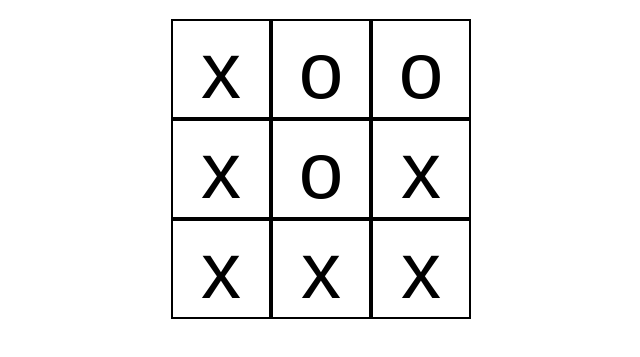
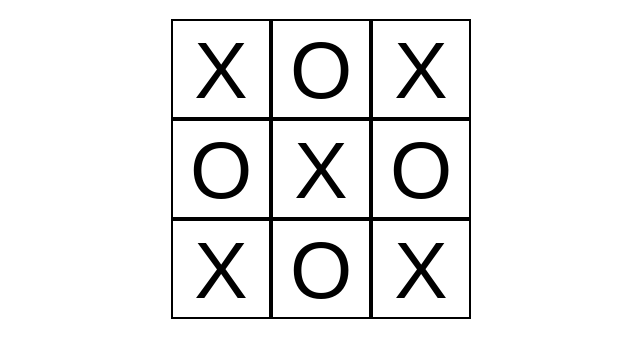
Before and after one commit to aljones1816/tic-tac-toe, a plain HTML site: page index.html in a window 1280 px wide. Shown: the part 61-418 px from the top of the page, without its empty margins (319-959 px from the left). Drawn offline with Linux system fonts and the light colour scheme.

Commit message:
added render board function

```diff
--- a/JS/index.js
+++ b/JS/index.js
@@ -1,8 +1,14 @@
 const gameBoard = (() => {
-    const gameboard = [
-        {}
-    ]
-    return {}
+    const gameboard = ["X","O","X","O","X","O","X","O","X"];
+    const renderboard =  () => {
+        const gridSquares = ["one","two","three","four","five","six","seven","eight","nine"];
+        gridSquares.map(x => {
+            const square = document.getElementById(x);
+            const newText = document.createTextNode(gameboard[gridSquares.indexOf(x)]);
+            square.appendChild(newText);
+        })
+    }
+    return {renderboard}
 })();
 
 const gameFlow = (() => {
@@ -14,3 +20,5 @@ const player = () => {
 
     return {}
 }
+
+gameBoard.renderboard();
--- a/index.html
+++ b/index.html
@@ -11,15 +11,15 @@
     <h1>Tic Tac Toe</h1>
     <div class ="flexbox">
     <div class="container">
-        <div class="board-square" id="one">x</div>
-        <div class="board-square" id="two">o</div>
-        <div class="board-square" id="three">o</div>
-        <div class="board-square" id="four">x</div>
-        <div class="board-square" id="five">o</div>
-        <div class="board-square" id="six">x</div>
-        <div class="board-square" id="seven">x</div>
-        <div class="board-square" id="eight">x</div>
-        <div class="board-square" id="nine">x</div>
+        <div class="board-square" id="one"></div>
+        <div class="board-square" id="two"></div>
+        <div class="board-square" id="three"></div>
+        <div class="board-square" id="four"></div>
+        <div class="board-square" id="five"></div>
+        <div class="board-square" id="six"></div>
+        <div class="board-square" id="seven"></div>
+        <div class="board-square" id="eight"></div>
+        <div class="board-square" id="nine"></div>
     </div>
 </div>
     <script src="./JS/index.js"></script>
```
